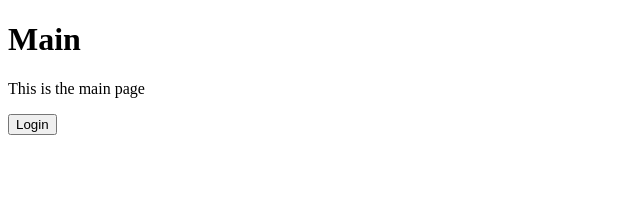
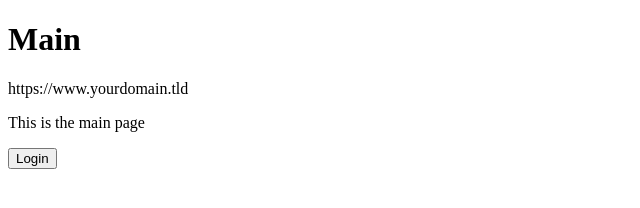
Before and after one commit to alexjbuck/my-fitness-pal-dashboard, a Gatsby site: page / in a window 1280 px wide. Shown: the whole page, without its empty margins (0-640 px from the left). Built offline with nearby package versions, Linux system fonts and the light colour scheme; Gatsby itself is replaced by a stand-in of ours.

Commit message:
feat(page): Add site metadata query to index

```diff
--- a/src/pages/index.js
+++ b/src/pages/index.js
@@ -1,9 +1,12 @@
 import * as React from "react"
 import Main from "../layouts/Main"
+import SiteMetadata from '../queries/SiteMetadata'
+
 
 const Index = () => {
+  const { siteUrl } = SiteMetadata()
   return (
-    <Main></Main>
+    <Main>{siteUrl}</Main>
   )
 }
 
```
